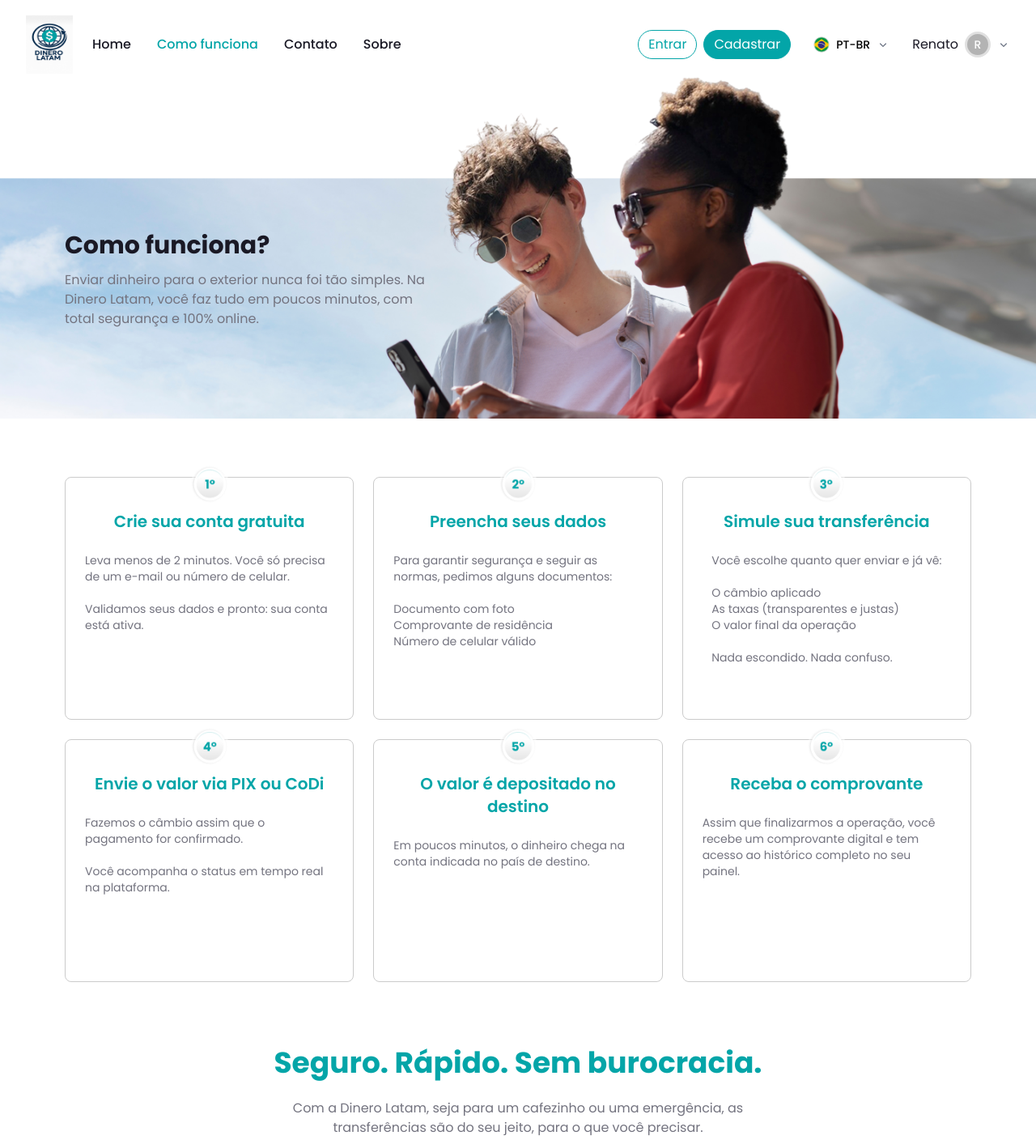
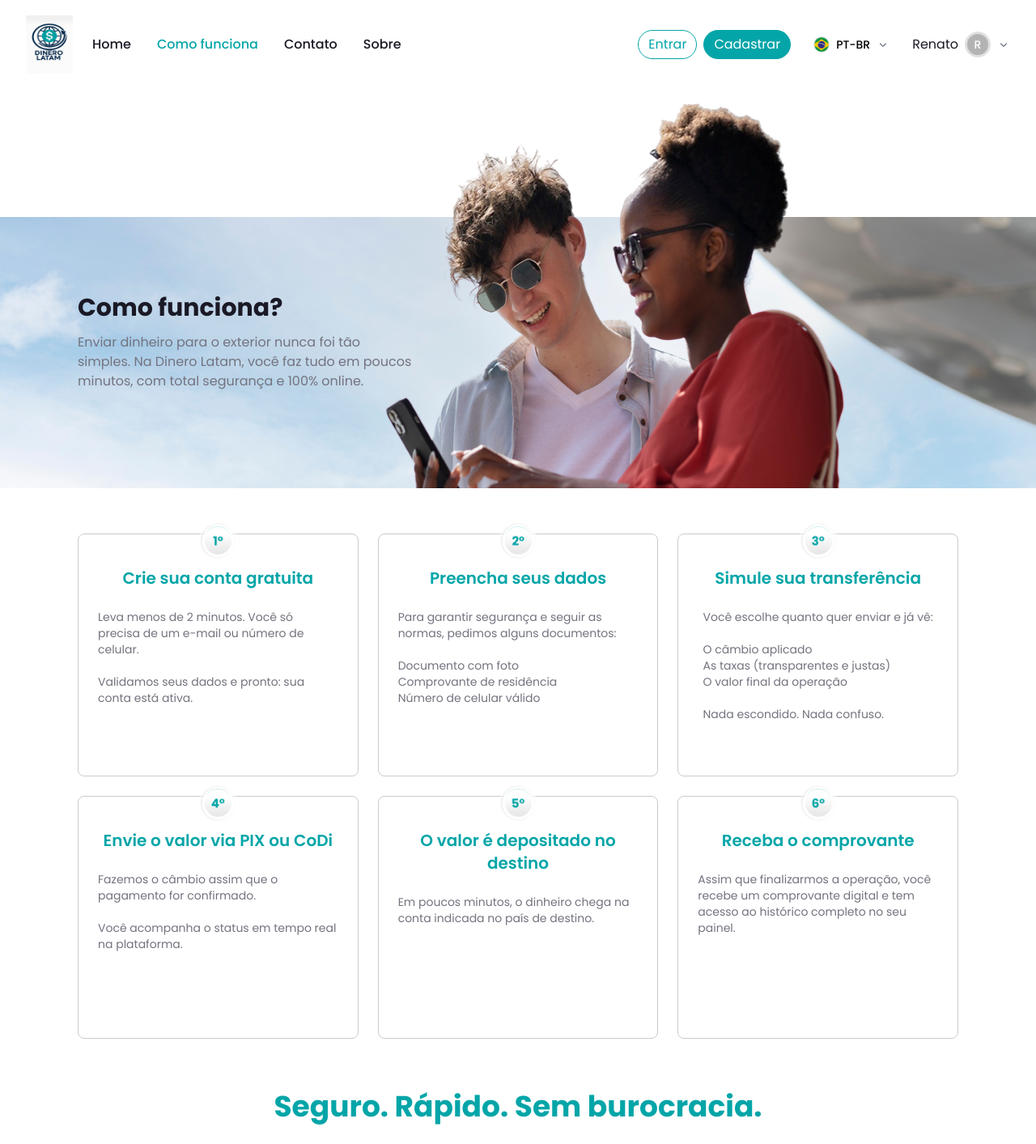
Before and after one commit to thaynathauany/FrontTailwind, a Next.js app: page /como-funciona in a window 1280 px wide. Shown: the top 1413 px of the page at 81% size. Built offline with nearby package versions, Linux system fonts and the light colour scheme.

Commit message:
feat: ajuste mobile página: como funciona

```diff
--- a/src/app/como-funciona/page.tsx
+++ b/src/app/como-funciona/page.tsx
@@ -1,6 +1,7 @@
 "use client";
 
 import CustomButton from "@/components/ui/CustomButton";
+import Container from "@/components/ui/Container";
 import { useTranslations } from "next-intl";
 
 export default function HowItWorksSection() {
@@ -41,27 +42,46 @@ export default function HowItWorksSection() {
 
     return (
         <section className="bg-white mt-[120px]">
-            <div
-                className="w-full bg-no-repeat bg-cover bg-center relative mt-[-30px] mb-10
-             bg-[url('/images/destaques/Banner_Como_Funciona_Mobile.png')]
-             md:bg-[url('/images/destaques/Banner_Como_Funciona.png')]"
-            >
-                <div className="relative z-10 h-full min-h-[350px] md:aspect-[3/1]">
-                    <div className="h-full w-full max-w-7xl mx-auto px-4 md:px-20 flex flex-col justify-center items-start text-left">
-                        <div className="w-[200px] mt-20 md:w-[448px]">
-                            <h2 className="text-[24px] md:text-[30px] font-bold text-black mb-2">
-                                {t("title")}
-                            </h2>
-                            <p className="text-primary font-normal">{t("description")}</p>
-                        </div>
+            {/* MOBILE Banner */}
+            <div className="relative block md:hidden w-full">
+                <img
+                    src="/images/destaques/Banner_Como_Funciona_Mobile.png"
+                    alt="Banner Mobile"
+                    className="w-full h-auto"
+                />
+                <div className="absolute top-0 left-0 w-full h-full flex items-center justify-start px-4 pt-[60px]">
+                    <div className="text-black max-w-[200px] space-y-2 px-4">
+                        <h2 className="text-[24px] font-bold">{t("title")}</h2>
+                        <p className="text-primary">{t("description")}</p>
                     </div>
                 </div>
             </div>
 
+            {/* DESKTOP Banner */}
+            <div className="relative hidden md:block w-full h-[483px]">
+                <img
+                    src="/images/destaques/Banner_Como_Funciona.png"
+                    alt="Banner Como Funciona"
+                    className="w-full h-full object-fill"
+                />
+
+                <div className="absolute bottom-0 left-0 w-full">
+                    <Container>
+                        <div className="w-[448px] pb-30 px-4">
+                            <h2 className="text-[30px] font-bold text-black mb-2">
+                                {t("title")}
+                            </h2>
+                            <p className="text-primary font-normal">
+                                {t("description")}
+                            </p>
+                        </div>
+                    </Container>
+                </div>
+            </div>
 
             {/* Etapas */}
-            <div className="max-w-6xl mx-auto px-4 py-8">
-                <div className="grid grid-cols-1 md:grid-cols-3 gap-6">
+            <Container>
+                <div className="grid grid-cols-1 md:grid-cols-3 gap-6 p-4 mt-10">
                     {steps.map((step, index) => (
                         <div
                             key={index}
@@ -77,14 +97,16 @@ export default function HowItWorksSection() {
                         </div>
                     ))}
                 </div>
-            </div>
+            </Container>
 
             {/* Call-to-action final */}
-            <div className="text-center py-12 bg-white px-4">
-                <h3 className="text-2xl sm:text-4xl font-bold text-secondary mb-6">{t("footerTitle")}</h3>
-                <p className="text-primary font-normal mb-6 mt-2 mx-auto max-w-2xl">{t("footerDesc")}</p>
-                <CustomButton text={t("button")} onClick={() => { }} />
-            </div>
+            <Container>
+                <div className="text-center bg-white p-4 py-12">
+                    <h3 className="text-2xl sm:text-4xl font-bold text-secondary mb-6">{t("footerTitle")}</h3>
+                    <p className="text-primary font-normal mb-6 mt-2 ">{t("footerDesc")}</p>
+                    <CustomButton text={t("button")} onClick={() => { }} />
+                </div>
+            </Container>
         </section>
     );
 }
```
